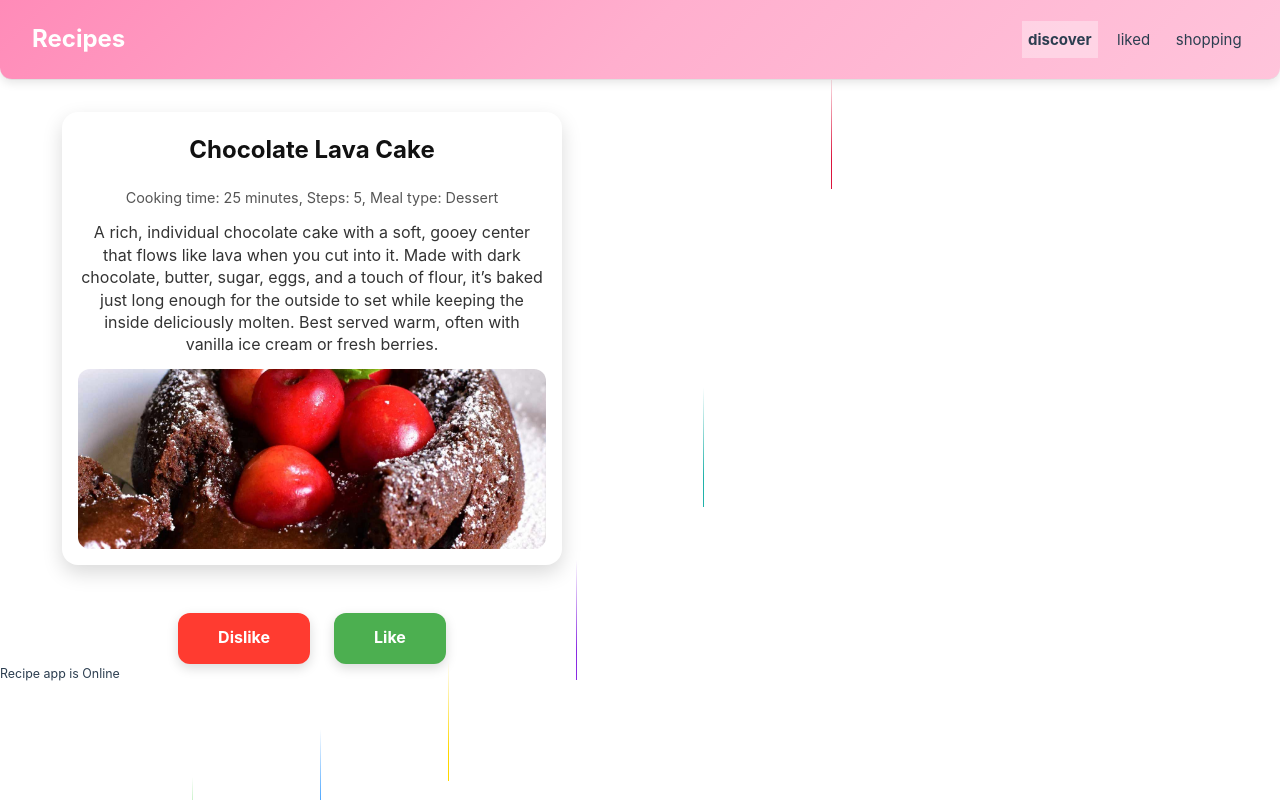
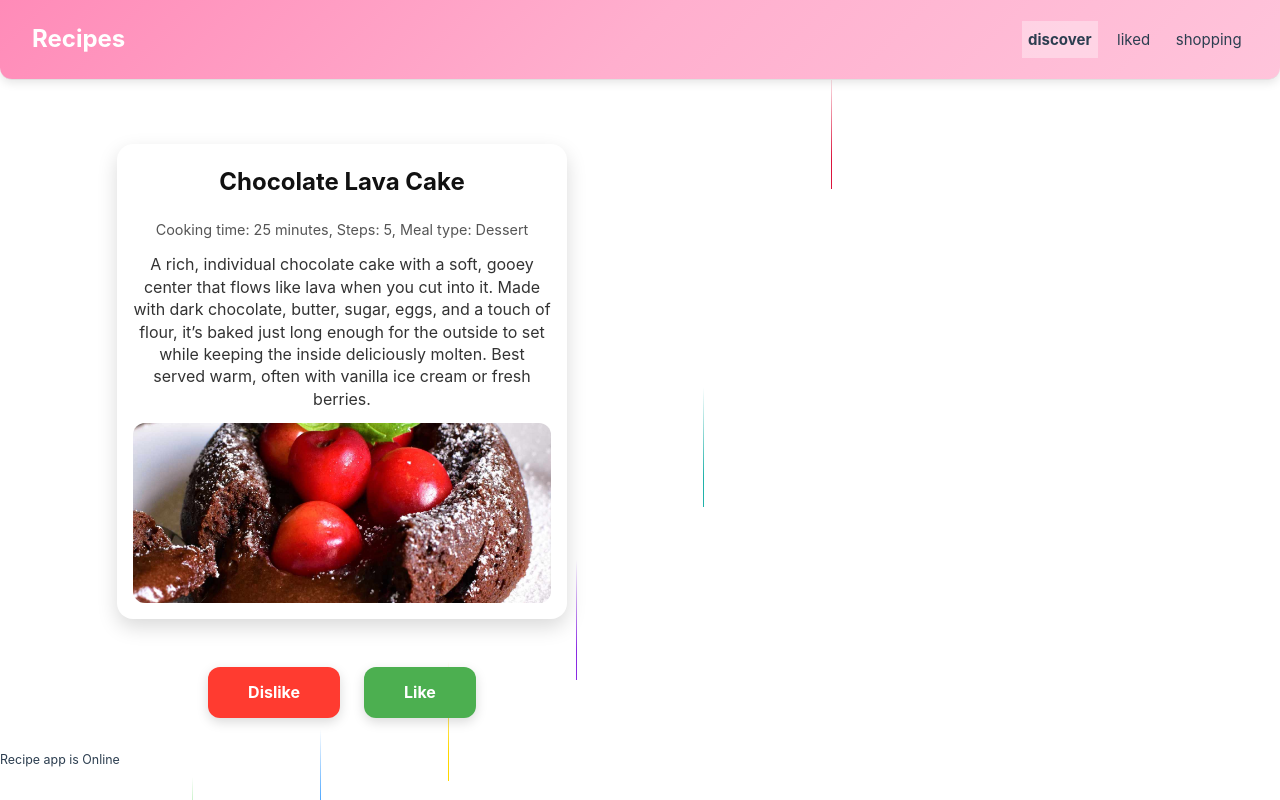
Before and after one commit to SimonevC/frontend_project, a Vue app in the folder recipe_app/: page /discover in a window 1280 px wide. Built offline with nearby package versions, Linux system fonts and the light colour scheme; the HTML template or start-up script is replaced by a standard one.

Commit message:
Save before lunch break

```diff
--- a/recipe_app/src/components/ListDetail.vue
+++ b/recipe_app/src/components/ListDetail.vue
@@ -1,15 +1,8 @@
 <script setup lang="ts">
 import { ref } from 'vue'
-import { useRouter } from 'vue-router'
 const { items } = defineProps(['items'])
 
 const currentItemIndex = ref<number | undefined>()
-const router = useRouter()
-
-function setCurrentItem(index: number) {
-  currentItemIndex.value = index
-  router.push({ path: '/manage/' + index })
-}
 
 function backToList() {
   currentItemIndex.value = undefined
@@ -19,12 +12,7 @@ function backToList() {
 <template>
   <div class="container" :class="{ selected: currentItemIndex != undefined }">
     <div class="list">
-      <div
-        class="list_item"
-        @click="() => setCurrentItem(index)"
-        v-bind:key="item"
-        v-for="(item, index) in items"
-      >
+      <div class="list_item" v-bind:key="item" v-for="item in items">
         <slot name="list_item" :item="item"></slot>
       </div>
       <slot name="list_actions" />
--- a/recipe_app/src/views/DiscoverTab.vue
+++ b/recipe_app/src/views/DiscoverTab.vue
@@ -26,8 +26,9 @@ function dislikeCurrent() {
 </script>
 
 <template>
+  <div class="discover-wrapper">
     <ListDetail :items="[currentRecipe]">
-    <div v-if="currentRecipe === null">
+      <div v-if="currentRecipe == null">
         <h2>All recipes seen! 🎉</h2>
       </div>
       <template #list_item="{ item }">
@@ -60,6 +61,7 @@ function dislikeCurrent() {
         </template>
       </template>
     </ListDetail>
+  </div>
 </template>
 
 <style lang="css" scoped>
@@ -69,6 +71,16 @@ function dislikeCurrent() {
   gap: 10px;
   padding: 0.2rem;
 } */
+
+.discover-wrapper {
+  display: flex;
+  flex-direction: column;
+  justify-content: center; /* verticale centrering */
+  align-items: center;
+  min-height: 70vh; /* vult een groot deel van het scherm */
+  padding: 2rem;
+  gap: 1rem;
+}
 
 /* Card styling */
 .recipe-card {
--- a/recipe_app/src/views/LikedRecipesTab.vue
+++ b/recipe_app/src/views/LikedRecipesTab.vue
@@ -1,11 +1,13 @@
 <script lang="ts">
+import ListDetail from '@/components/ListDetail.vue'
 import { store } from '@/data/store'
-import { computed } from 'vue'
 import type { Recipe } from '@/recipe'
+import PrettyButton from '@/components/PrettyButton.vue'
+import { ref } from 'vue'
 
-const likedRecipes = computed(() => store.recipes.filter((r) => r.liked === true))
+const likedRecipes = ref(store.getLikedRecipes)
 function unlike(recipe: Recipe) {
-  recipe.liked = undefined // zet terug naar onbeoordeeld
+  recipe.liked = undefined
 }
 </script>
 
@@ -13,15 +15,15 @@ function unlike(recipe: Recipe) {
   <div class="liked-tab">
     <h2>Liked Recipes</h2>
 
-    <ListDetail :items="likedRecipes">
+    <ListDetail :items="[likedRecipes]">
       <template #list_item="{ item }">
         <span>{{ item.name }}</span>
         <span>{{ item.cookingTime }} min | {{ item.steps }} steps | {{ item.mealType }}</span>
-        <img :src="item.image" alt="" style="max-width: 100px" />
+        <img :src="item.image" class="recipe-image" />
       </template>
 
       <template #list_actions>
-        <PrettyButton type="delete" @click="unlike(item)">Remove</PrettyButton>
+        <PrettyButton type="delete" @click="unlike">Remove</PrettyButton>
       </template>
 
       <template #details="{ item }">
```
Lines whose indentation alone changed are shown as unchanged.
